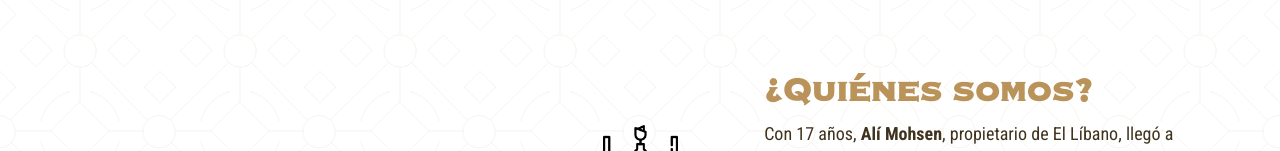
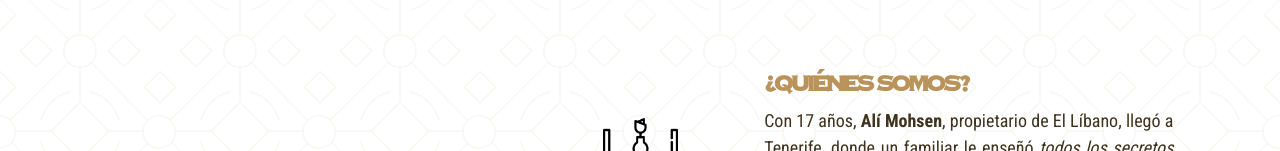
Before and after one commit to solenyyy/libano, a Vue app: page / in a window 1280 px wide. Shown: the part 649-800 px from the top of the page. Built offline with nearby package versions, Linux system fonts and the light colour scheme.

Commit message:
error solving 2.4

```diff
--- a/src/components/HomeComponent.vue/WhoWeAre.vue
+++ b/src/components/HomeComponent.vue/WhoWeAre.vue
@@ -89,6 +89,9 @@ h2 {
   margin-bottom: 10px;
   color: #b9935a;
   font-family: "Copperplate";
+  letter-spacing: -3px;
+  font-size: 18.5px;
+  text-transform: uppercase;
 }
 p {
   text-align: justify;
```
